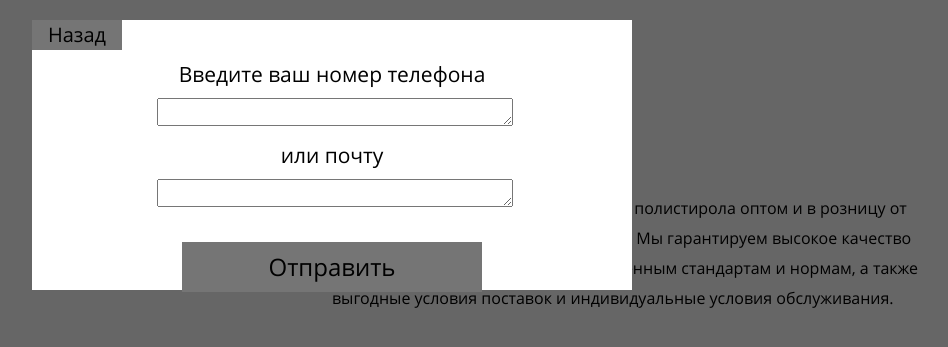
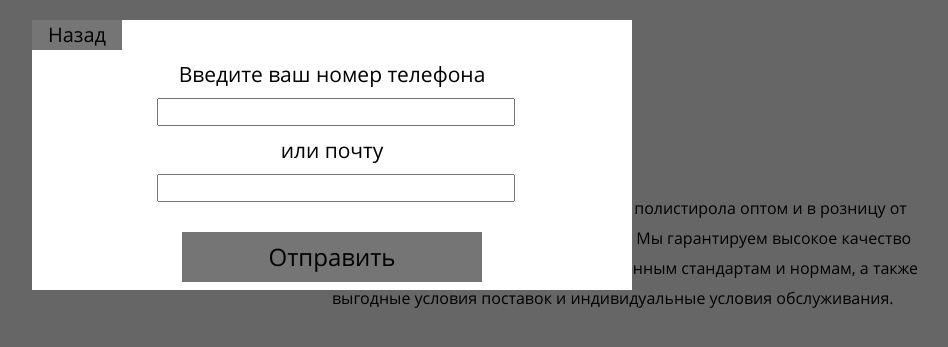
Before and after one commit to LavrVV/Vinat, a Django app: page /ps in a window 1280 px wide, after a click on "Оставить заявку". Shown: the part 230-577 px from the top of the page, without its empty margins (308-1256 px from the left). Run offline with Django 3.2, Linux system fonts and the light colour scheme; some libraries are stand-ins or nearby versions.

Commit message:
ps.html reworked

```diff
--- a/base/static/css/MainPage.css
+++ b/base/static/css/MainPage.css
@@ -293,7 +293,7 @@ footer ul li
 			transition: color linear 1s;
 		}
 
-	.SignForm textarea
+	.SignForm input[type="text"]
 	{
 		width: 350px;
 		height: 22px;
--- a/base/templates/PS.html
+++ b/base/templates/PS.html
@@ -1,6 +1,19 @@
 {% extends "base.html" %}
 {% block title %}PS{% endblock title %}
-
+{% block section %}
+<div id="Hider" class="HideSite">
+	<div class="SignForm">
+		<form action="/ps" method="post">
+			<div class="back"> <a class="backa" href="#" onclick="closebox('Hider'); return false">Назад</a></div>
+			<p>Введите ваш номер телефона</p>
+			<input type="text" name="phone number">
+			<p>или почту</p>
+			<input type="text" name="email">
+			<div class="send"><a class="senda" href="#">Отправить</a></div>
+		</form>
+	</div>
+</div>
+{% endblock section %}
 {% block main %}
 <div>
 	<h1>Полистерол</h1>
--- a/base/templates/base.html
+++ b/base/templates/base.html
@@ -37,18 +37,7 @@
 			</section>
 		</nav>
 		<div class="wrapper">
-			<div id="Hider" class="HideSite">
-				<div class="SignForm">
-					<form>
-						<div class="back"> <a class="backa" href="#" onclick="closebox('Hider'); return false">Назад</a></div>
-						<p>Введите ваш номер телефона</p>
-						<textarea></textarea>
-						<p>или почту</p>
-						<textarea></textarea>
-						<div class="send"><a class="senda" href="#">Отправить</a></div>
-					</form>
-				</div>
-			</div>
+			{% block section %}{% endblock section %}
 			<div class="header">
 				<div class="logo">Место под логотип</div>
 				<div class="contact">
```
